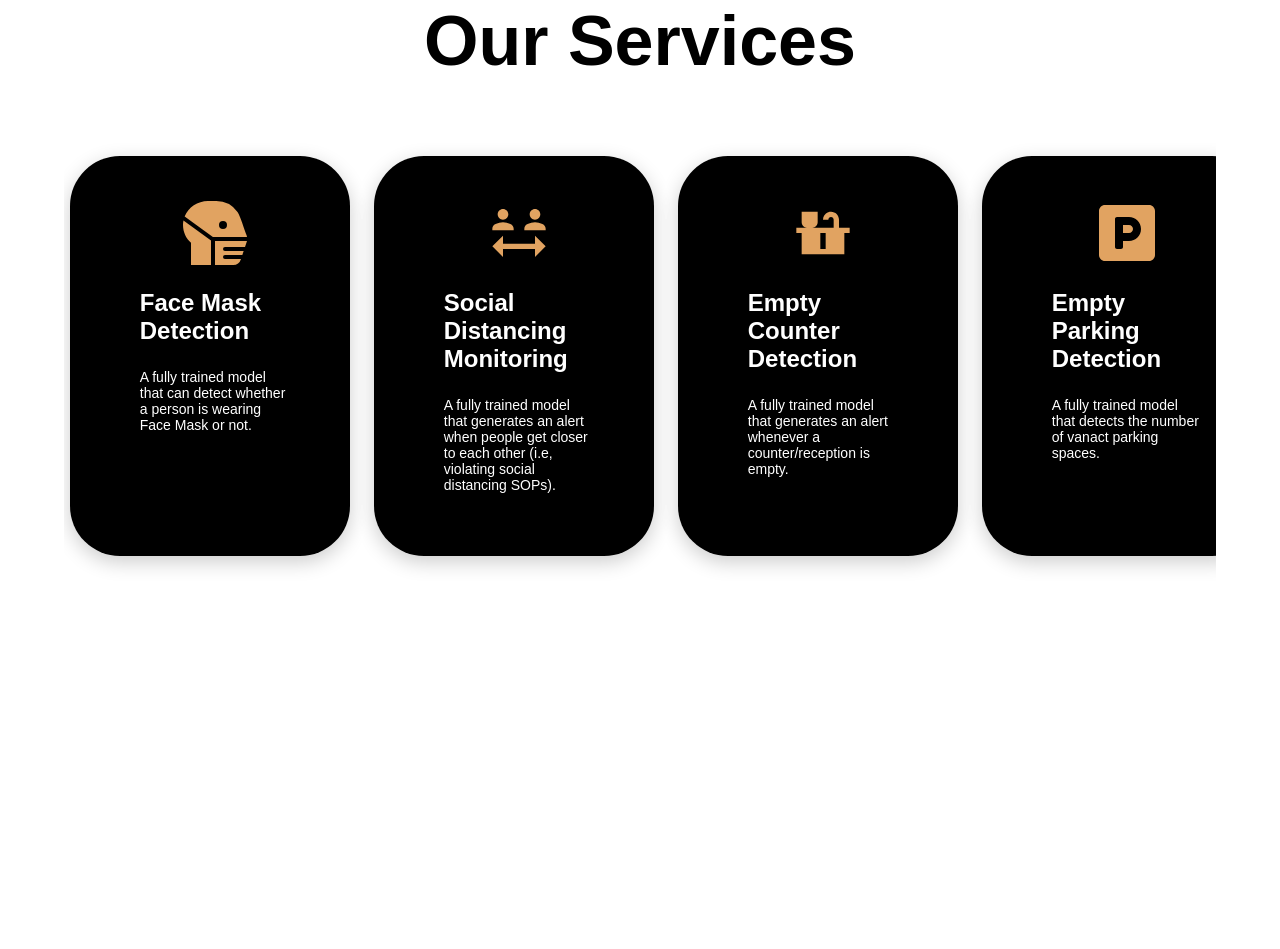
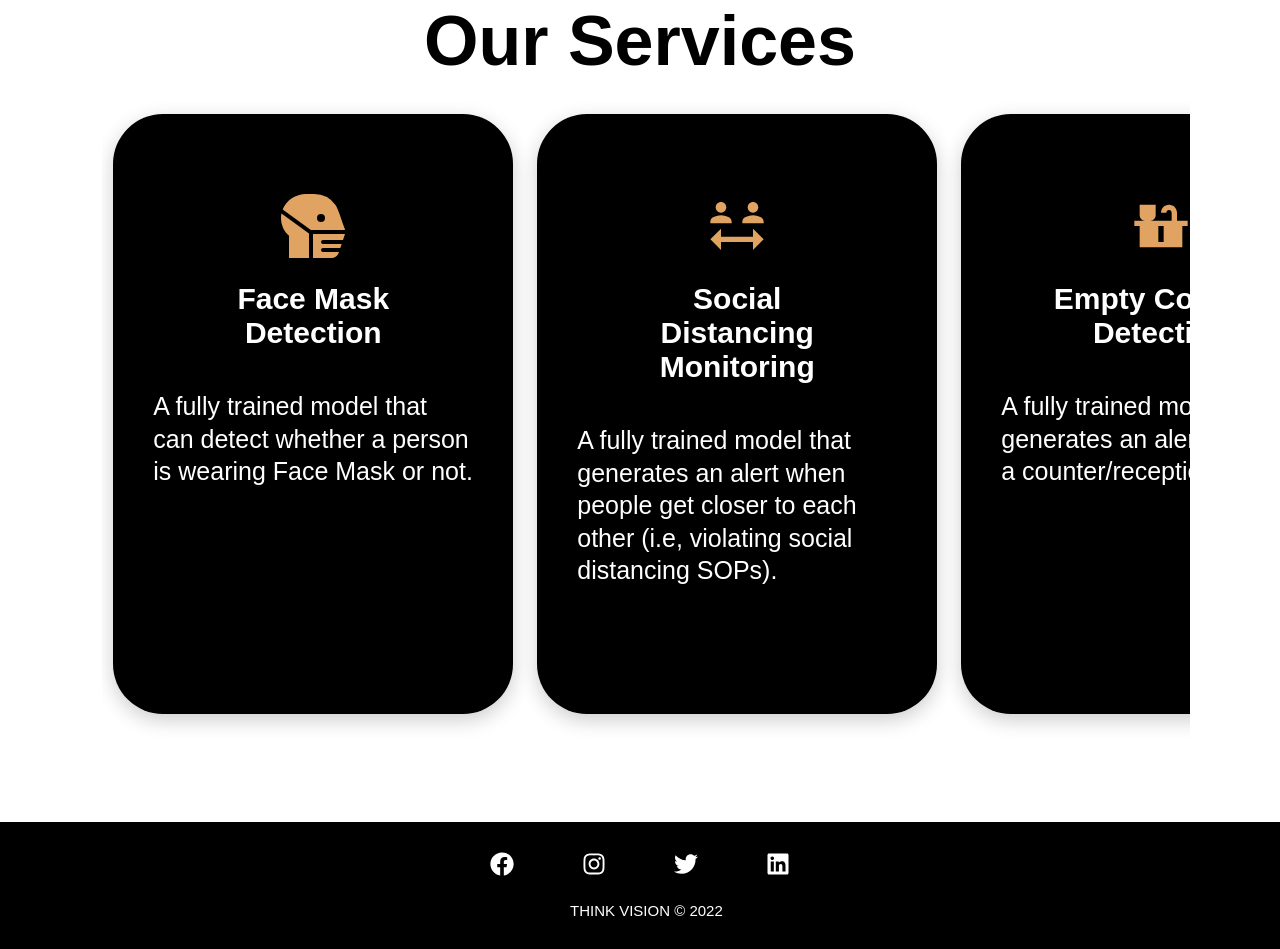
Before and after one commit to HxnDev/FYP-Frontend, a React (Create React App) app in the folder website/: page /Products in a window 1280 px wide. Shown: the part 1340-2289 px from the top of the page. Before the commit the page ends 2081 px from the top, so only its background shows below. Built offline with nearby package versions, Linux system fonts and the light colour scheme; a web font is replaced by a local one.

Commit message:
Minor Updates

```diff
--- a/website/src/App.js
+++ b/website/src/App.js
@@ -15,7 +15,7 @@ import SocialDistancing from './components/pages/Features/SocialDistancing';
 import Weapon from './components/pages/Features/Weapon';
 import {useLayoutEffect } from 'react'
 import Surveillance from './components/pages/Surveillance/Surveillance';
-
+import Footer from './components/pages/Footer/Footer'
 const Wrapper = ({children}) => {
   const location = useLocation();
   useLayoutEffect(() => {
@@ -45,6 +45,7 @@ const App = () => {
             <Route path="/Weapon" element={<Weapon/>} />
             <Route path="/Surveillance" element={<Surveillance/>} />
           </Routes>
+          <Footer />
       </Wrapper>
     </Router>
   );
--- a/website/src/components/pages/HomePage/HeroSection.js
+++ b/website/src/components/pages/HomePage/HeroSection.js
@@ -36,7 +36,7 @@ function HeroSection() {
                   Watching out for your <span>Ease</span> and <span>Safety</span>
                 </h1>
                 <p className= 'home__hero-subtitle'>
-                Manual surveillance is prone to human error and gaps in oversight. We can address these issues - our models will tirelessly watch and catch out anything suspicious. From aggressive behaviour to unauthorised people in restricted areas, our AI can address any vulnerabiiity, threat or risk.
+                From aggressive behaviour to unauthorised people in restricted areas, our product can address any vulnerabiiity, threat or risk.
                 </p>
               </div>
             </div>
--- a/website/src/components/pages/HomePage/Home.js
+++ b/website/src/components/pages/HomePage/Home.js
@@ -1,12 +1,10 @@
 import React from 'react';
 import HeroSection from './HeroSection';
-import Footer from '../Footer/Footer';
 
 function Home() {
   return (
     <>
       <HeroSection />
-      <Footer />
     </>
   );
 }
--- a/website/src/components/pages/Products/ServicesList.css
+++ b/website/src/components/pages/Products/ServicesList.css
@@ -4,13 +4,14 @@
     flex-direction: column;
     justify-content: center;
     background: white;
+    margin-bottom: -6%;
   }
 
   .services__container-card {
     background: #000000;
     box-shadow: 0 6px 20px rgba(0, 0, 0, 0.2);
-    width: 280px;
-    height: 400px;
+    width: 400px;
+    height: 600px;
     text-decoration: none;
     border-radius: 50px;
     cursor: pointer;
@@ -58,17 +59,17 @@
     display:flex;
     justify-content: center;
     align-items: center;
-    padding-left: 0.5%;
-    height: 450px;
+    height: 650px;
+    padding-left: 1%;
   }
 
   .services__wrapper {
     display: flex;
     flex-direction: column;
     align-items: start;
-
-    margin-left: 5%;
-    margin-right: 5%;
+    align-content: center;
+    margin-left: 8%;
+    margin-right: 7%;
     height : auto;
     overflow-x: scroll;
     overflow-y: hidden;
@@ -76,7 +77,7 @@
 
   .services__heading {
     color: #000000;
-    margin-bottom: 50px;
+    margin-bottom: 8px;
     margin-top: 10px;
     text-align: center;
     font-size: 70px;
@@ -86,25 +87,29 @@
   .services__container-cardInfo {
     display: flex;
     flex-direction: column;
-    height: 500px;
-    width: 300px;
-    padding-top: 25px;
-    margin-left: -5px;
+    width: 100%;
+    padding-top: 15%;
     align-items: center;
     color: #fff;
   }
 
   .services__container-cardInfo h4 {
-    font-size: 24px;
-    padding-left: 25%;
-    padding-right: 25%;
+    font-size: 30px;
+    padding-left: 20%;
+    padding-right: 20%;
+    width: 100%;
+    align-self: center;
+    margin-bottom: 10%;
+    text-align: center;
+
   }
 
   .services__container-cardInfo p {
-    font-size: 14px;
-    margin-top: 24px;
-    padding-left: 25%;
-    padding-right: 25%;
+    font-size: 25px;
+    padding-left: 10%;
+    padding-right: 10%;
+    line-height: 1.3;
+
   }
 
   .services__container-features {
@@ -137,7 +142,7 @@
     }
 
     .services__container-card {
-      width: 90%;
+      width: 100%;
     }
 
     .services__wrapper {
--- a/website/src/components/pages/Surveillance/Models.css
+++ b/website/src/components/pages/Surveillance/Models.css
@@ -3,6 +3,7 @@
     flex-direction: column;
     justify-content: center;
     background: #ffffff;
+    margin-bottom: 3%
   }
 
   .models__container-card {
```
